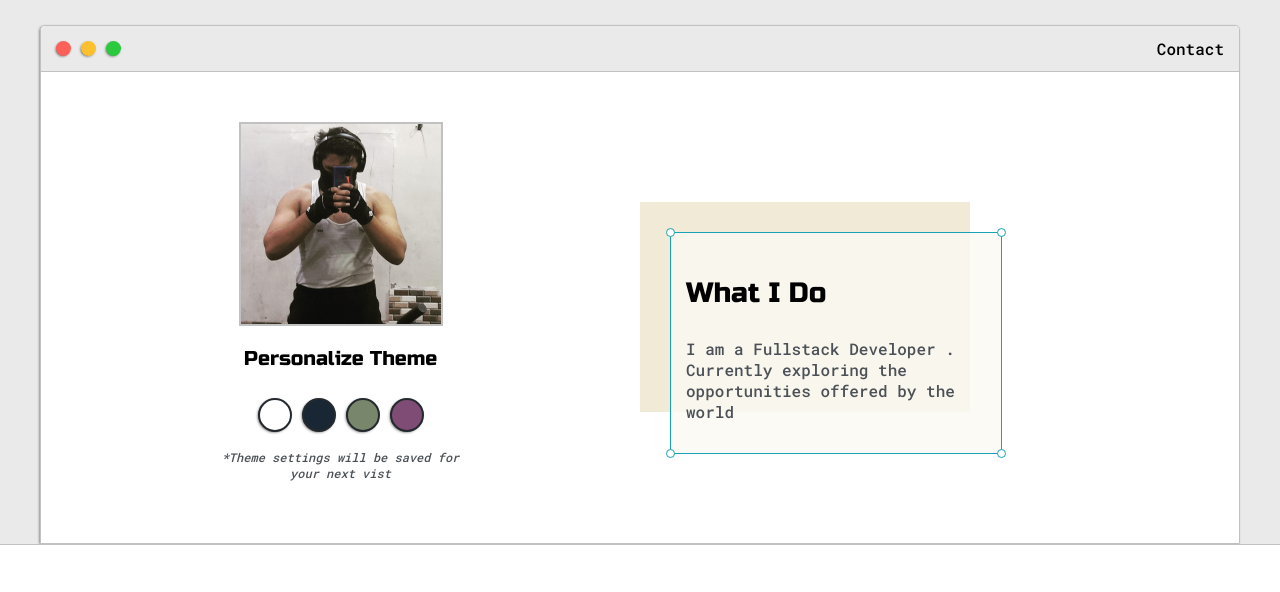
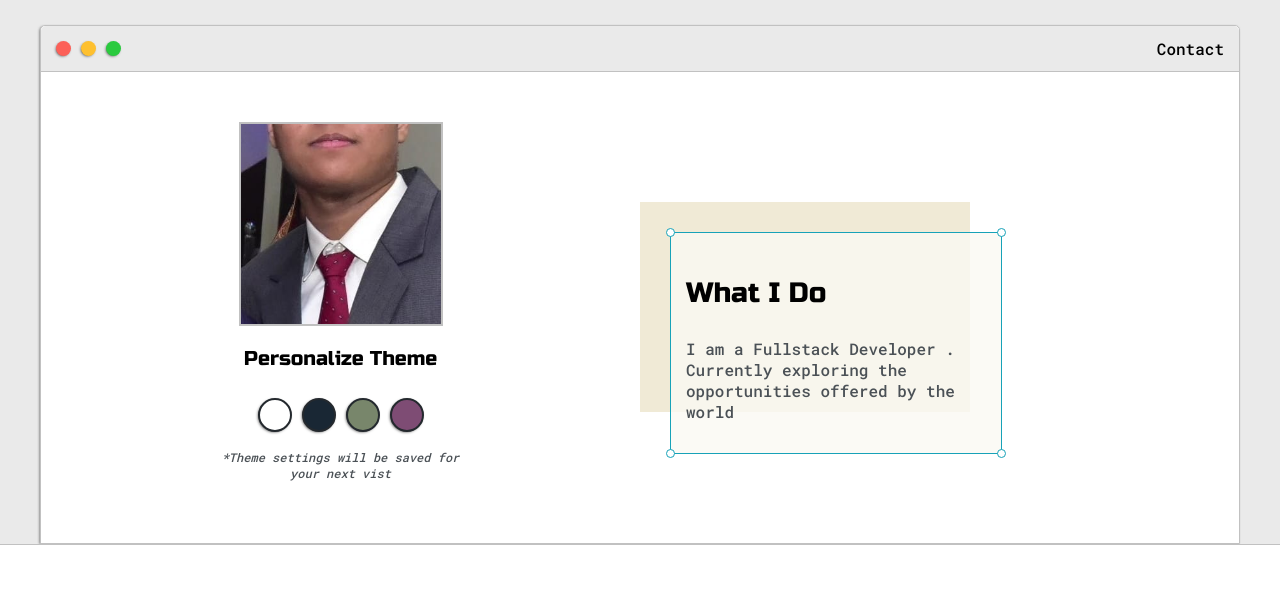
Before and after one commit to 22machinist/Portfolio-web, a plain HTML site: page index.html in a window 1280 px wide. Shown: the part 136-728 px from the top of the page. Drawn offline with Linux system fonts and the light colour scheme.

Commit message:
Changed the photo

```diff
--- a/index.html
+++ b/index.html
@@ -45,7 +45,7 @@
                 </div>
 
                 <div class="left-column">
-                    <img id="profile_pic" src="images/me.jpg">
+                    <img id="profile_pic" src="images/headface.jpeg">
                     <h5 style="text-align: center;line-height: 0;">Personalize Theme</h5>
 
                     <div id="theme-options-wrapper">
```
Also changed, not shown: images/headface.jpeg (added).
